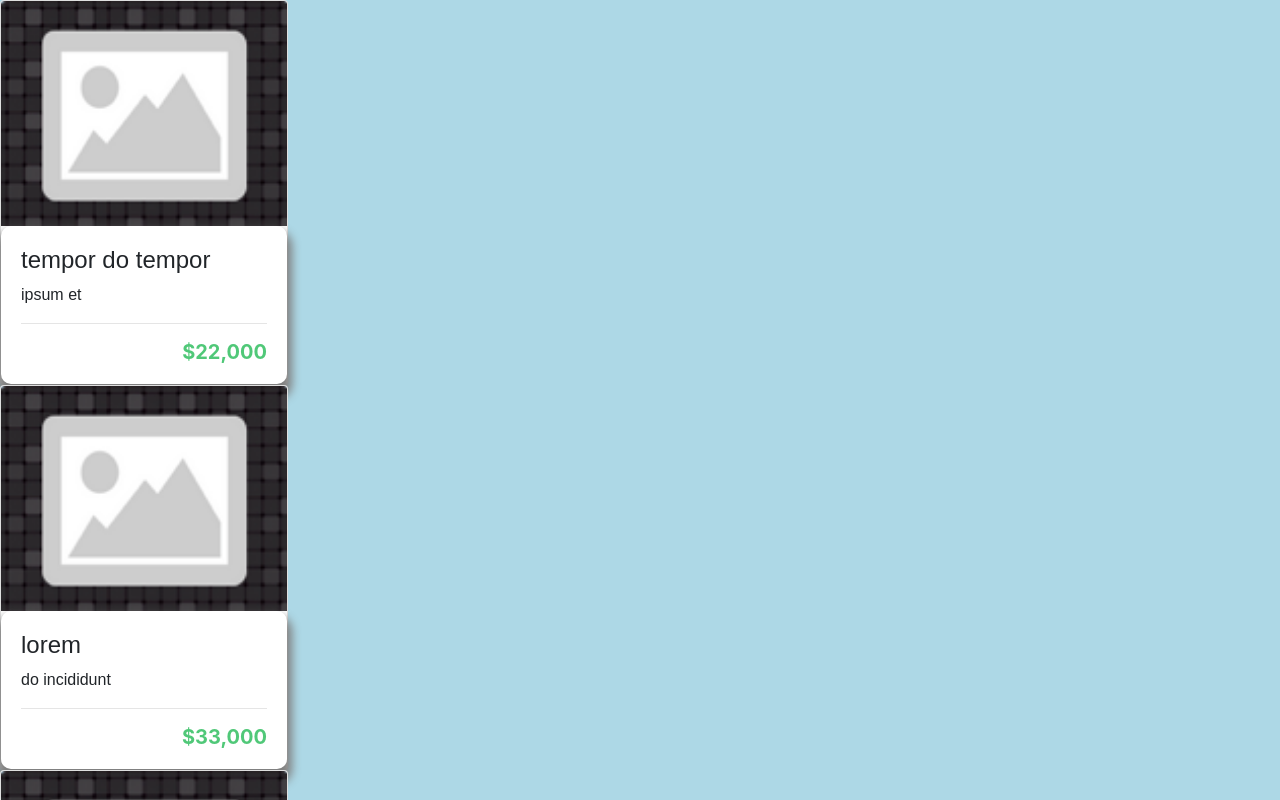
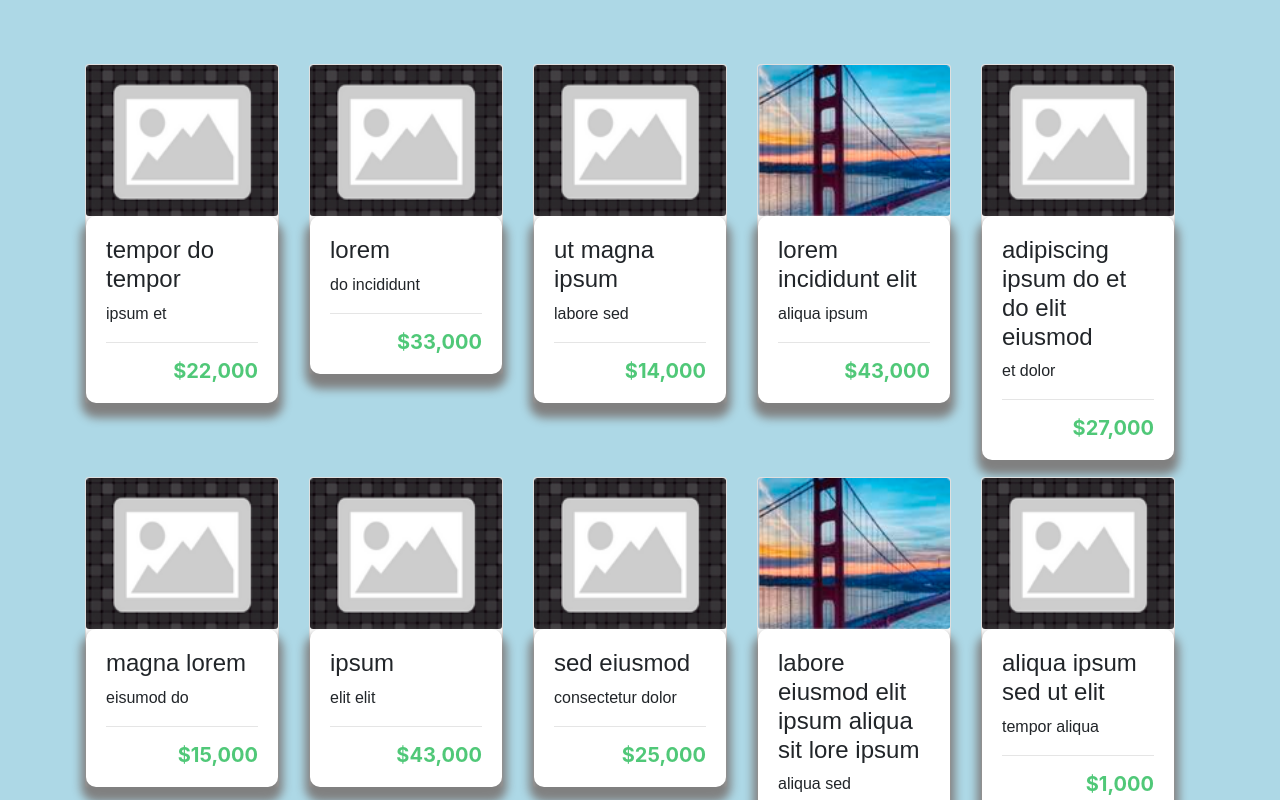
Before and after one commit to Jhowardschimmel/glowing-jellyfish, a React (Create React App) app: page / in a window 1280 px wide. Shown: the top 800 px of the page. Built offline with nearby package versions, Linux system fonts and the light colour scheme.

Commit message:
Design layout

```diff
--- a/src/App.css
+++ b/src/App.css
@@ -1,38 +1,15 @@
 .App {
-  text-align: center;
+  display: flex;
+  justify-content: center;
 }
 
-.App-logo {
-  height: 40vmin;
-  pointer-events: none;
+.main-container {
+  margin: auto;
+  width: 100%
 }
 
-@media (prefers-reduced-motion: no-preference) {
-  .App-logo {
-    animation: App-logo-spin infinite 20s linear;
-  }
+.item {
+flex-grow: 0;
+flex-shrink: 0;
+flex-basis: 14rem;
 }
-
-.App-header {
-  background-color: #282c34;
-  min-height: 100vh;
-  display: flex;
-  flex-direction: column;
-  align-items: center;
-  justify-content: center;
-  font-size: calc(10px + 2vmin);
-  color: white;
-}
-
-.App-link {
-  color: #61dafb;
-}
-
-@keyframes App-logo-spin {
-  from {
-    transform: rotate(0deg);
-  }
-  to {
-    transform: rotate(360deg);
-  }
-}
--- a/src/App.js
+++ b/src/App.js
@@ -1,13 +1,22 @@
-import './App.css';
 import ItemCard from './components/Card/Card'
 import Inventory from './UIE-InterviewProject.json'
+import Container from 'react-bootstrap/Container'
+import Row from 'react-bootstrap/Row'
+import Col from 'react-bootstrap/Col'
+import './App.css';
 
 function App() {
   return (
     <div className="App">
-      {Inventory.map((item, index) =>
-      <ItemCard heading={item.Heading} subheading={item.Subheading} price={item.Price} bridge={item.showBridge}/>
-      )}
+      <Container className=" main-container m-5">
+        <Row>
+          {Inventory.map((item, index) =>
+            <Col key={index} className="item">
+              <ItemCard heading={item.Heading} subheading={item.Subheading} price={item.Price} bridge={item.showBridge} />
+            </Col>
+          )}
+        </Row>
+      </Container>
     </div>
   );
 }
--- a/src/App.scss
+++ b/src/App.scss
@@ -29,3 +29,8 @@ body {
     box-shadow: $card-shadow;
 
 }
+
+.card-image{
+    border: 2px;
+    border-radius: 50px;
+}
--- a/src/components/Card/Card.js
+++ b/src/components/Card/Card.js
@@ -1,27 +1,22 @@
 import Card from 'react-bootstrap/Card';
 import GoldenGate from '../../images/golden-gate.png'
 import Mountain from '../../images/mountain.png'
-import React, { useEffect } from 'react'
 
 function ItemCard(props) {
 
-    useEffect(() => {
-
-        console.log(props)
-    })
-
+    function checkBridge(boolean) {
     let itemSrc;
     const showBridge = props.bridge;
-    showBridge ? (itemSrc = GoldenGate) : (itemSrc = Mountain)
-
-
+    showBridge ? (itemSrc = GoldenGate) : (itemSrc = Mountain);
+    return itemSrc;
+    }
     function formatPrice(price) {
         const formattedPrice = price.toLocaleString('en')
         return formattedPrice
     }
     return (
-        <Card style={{ width: '18rem' }}>
-            <Card.Img variant="top" src={itemSrc} />
+        <Card className="card mt-3">
+            <Card.Img className="card-img" variant="top" src={checkBridge()} />
             <Card.Body className="card-body">
                 <Card.Text className="card-heading text-left h4">{props.heading}</Card.Text>
                 <Card.Text className="card-subheading text-left">{
```
